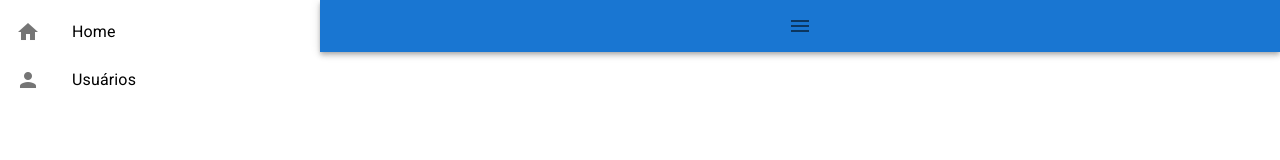
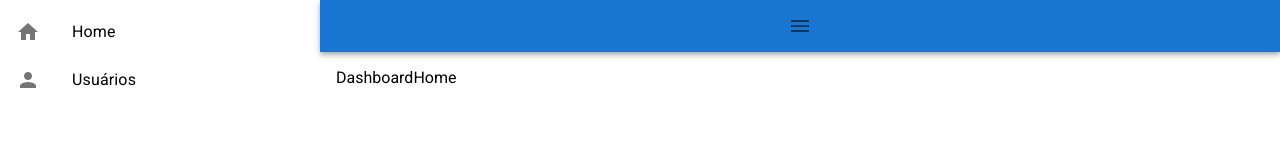
Before and after one commit to xaulosky/Proyecto-GPS-Gestalleres, a React (Vite) app: page / in a window 1280 px wide. Shown: the top 160 px of the page. Built offline with nearby package versions, Linux system fonts and the light colour scheme.

Commit message:
Redirecciona al home dashboard en /

```diff
--- a/src/components/cliente/ClienteScreen.jsx
+++ b/src/components/cliente/ClienteScreen.jsx
@@ -7,8 +7,7 @@ const ClienteScreen = () => {
 
     return (
       <div>
-       {/*  <ListaCliente /> */}
-       <h1>Hola</h1>
+        <ListaCliente />
       </div>
     )
 
--- /dev/null
+++ b/src/components/homedashboard/DashboardHome.jsx
@@ -0,0 +1,9 @@
+import React from 'react'
+
+const DashboardHome = () => {
+  return (
+    <div>DashboardHome</div>
+  )
+}
+
+export default DashboardHome
--- a/src/routes/DashboardRoutes.jsx
+++ b/src/routes/DashboardRoutes.jsx
@@ -1,6 +1,7 @@
 import React from 'react'
 import { Route, Routes } from 'react-router-dom'
 import ClienteScreen from '../components/cliente/ClienteScreen'
+import DashboardHome from '../components/homedashboard/DashboardHome'
 import Layout from '../components/Layout'
 
 const DashboardRoutes = () => {
@@ -9,7 +10,7 @@ const DashboardRoutes = () => {
         <Routes>
             <Route path="/" element={<Layout />} >
                 <Route path="cliente" element={<ClienteScreen />} />
-                <Route path="*" element={<ClienteScreen />} />
+                <Route path="/" element={<DashboardHome />} />
             </Route>
         </Routes>
 
```
